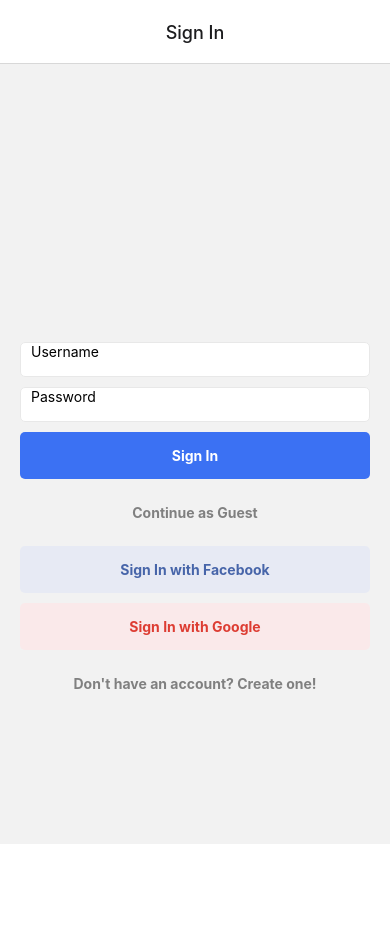
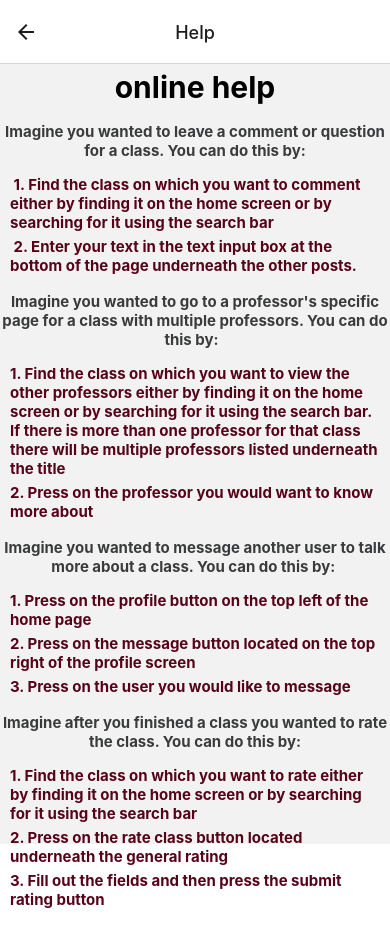
Before and after one commit to I-Dont-Want-An-F/client, a React Native app: screen /Help in a window 390 px wide. Before the commit the page ends 844 px from the top, so only its background shows below. Built offline with nearby package versions, Linux system fonts and the light colour scheme; grey boxes are pictures that could not be loaded.

Commit message:
added online help

```diff
--- a/App.js
+++ b/App.js
@@ -1,6 +1,6 @@
 import 'react-native-gesture-handler';
 import { React } from 'react';
-import { NavigationContainer } from '@react-navigation/native';
+import { NavigationContainer,View } from '@react-navigation/native';
 import { createNativeStackNavigator } from '@react-navigation/native-stack';
 import HomeScreen from './screens/HomeScreen';
 import SearchScreen from './screens/SearchScreen';
@@ -13,6 +13,7 @@ import SignInScreen from './screens/SignInScreen';
 import PostScreen from './screens/PostScreen';
 import SignUpScreen from './screens/SignUpScreen/SignUpScreen';
 import RateScreen from './screens/RateScreen';
+import OnlineHelp from './screens/OnlineHelp';
 import { Button, StyleSheet } from 'react-native';
 
 const Stack = createNativeStackNavigator();
@@ -27,13 +28,17 @@ export default function App() {
                 <Stack.Screen name='Home' component={HomeScreen}
                     options={({ navigation }) => ({
                         headerRight: () => (<Button color='#98AFC7' title='search' onPress={() => (navigation.navigate('Search'))} />),
-                        headerLeft: () => (<Button color='#98AFC7' title="👤" onPress={() => (navigation.navigate('Profile'))} />)
+                        headerLeft: () => (
+                        <Button color='#98AFC7' title="👤" onPress={() => (navigation.navigate('Profile'))} />
+                        ),
+
                     })} />
                 <Stack.Screen name='Post' component={PostScreen}
                     options={({ navigation }) => ({
                         headerRight: () => (
                             <Button color='#98AFC7' title='Messages' onPress={() => (navigation.navigate('Contacts'))} />)
                     })} />
+                <Stack.Screen name='Help' component={OnlineHelp}/>
                 <Stack.Screen name='Details' component={DetailScreen} />
                 <Stack.Screen name='SubDetails' component={SubDetailsScreen} />
                 <Stack.Screen name='Search' component={SearchScreen} />
@@ -44,6 +49,7 @@ export default function App() {
                     options={({ navigation }) => ({
                         headerRight: () => (
                             <Button color='#98AFC7' title='Messages' onPress={() => (navigation.navigate('Contacts'))} />)
+
                     })} />
             </Stack.Navigator>
         </NavigationContainer>
--- /dev/null
+++ b/screens/OnlineHelp.js
@@ -0,0 +1,68 @@
+//created by Dylan, creates the online help page
+import { React, useEffect, useState } from 'react';
+import { View, Text, TouchableOpacity, FlatList, ActivityIndicator, ScrollView } from 'react-native';
+import { GlobalStyles } from '../shared/GlobalStyles';
+
+
+//creates the online help page
+export default function OnlineHelp({ navigation }) {
+    return (
+        <View>
+            <ScrollView>
+                {/* create a post */}
+                <Text style={GlobalStyles.titleBig}> online help </Text>
+                <Text> </Text>
+                <Text style={GlobalStyles.titleSmall2}>Imagine you wanted to leave a comment or question for a class. You can do this by:</Text>
+                <Text style={GlobalStyles.textSmall}> 1. Find the class on which you want to comment either by finding it on the home screen or by searching for it using the search bar</Text>
+                <Text style={GlobalStyles.textSmall}> 2. Enter your text in the text input box at the bottom of the page underneath the other posts.</Text>
+
+                {/* professor specif page */}
+                <Text> </Text>
+                <Text style={GlobalStyles.titleSmall2}>
+                    Imagine you wanted to go to a professor's specific page for a class with multiple professors. You can do this by:  </Text>
+                <Text style={GlobalStyles.textSmall}>
+                    1. Find the class on which you want to view the other professors either by finding it on the home screen or by searching for it using the search bar. If there is more than one professor for that class there will be multiple professors listed underneath the title
+                </Text>
+                <Text style={GlobalStyles.textSmall}>
+                    2. Press on the professor you would want to know more about </Text>
+
+                {/* message another user  */}
+                <Text> </Text>
+                <Text style={GlobalStyles.titleSmall2}>
+                    Imagine you wanted to message another user to talk more about a class. You can do this by: </Text>
+                <Text style={GlobalStyles.textSmall}>
+                    1. Press on the profile button on the top left of the home page</Text>
+
+                <Text style={GlobalStyles.textSmall}>
+                    2. Press on the message button located on the top right of the profile screen </Text>
+
+                <Text style={GlobalStyles.textSmall}>
+                    3. Press on the user you would like to message </Text>
+
+                {/* rate a class */}
+                <Text> </Text>
+
+                <Text style={GlobalStyles.titleSmall2}>
+                    Imagine after you finished a class you wanted to rate the class. You can do this by:</Text>
+
+                <Text style={GlobalStyles.textSmall}>
+                    1. Find the class on which you want to rate either by finding it on the home screen or by searching for it using the search bar </Text>
+                <Text style={GlobalStyles.textSmall}>
+                    2. Press on the rate class button located underneath the general rating
+
+                </Text>
+                <Text style={GlobalStyles.textSmall}>
+                    3. Fill out the fields and then press the submit rating button
+                </Text>
+                <Text> </Text>
+
+            </ScrollView>
+        </View>
+
+
+
+
+
+
+    )
+}
--- a/screens/ProfileScreen.js
+++ b/screens/ProfileScreen.js
@@ -1,5 +1,5 @@
 import React, { useEffect, useState } from 'react';
-import { ScrollView, View, Text, FlatList, TouchableOpacity, Image, StyleSheet } from 'react-native';
+import { ScrollView, View, Text, FlatList, TouchableOpacity, Image, StyleSheet,Button } from 'react-native';
 import { GlobalStyles } from '../shared/GlobalStyles';
 import { getLocalData } from '../shared/LocalStorage';
 import { URL } from '../shared/URL';
@@ -18,7 +18,7 @@ export default function ProfileScreen({ navigation }) {
 
   const getTaking = async () => {
     try {
-      const response = await fetch(URL + '/classtake/abc12')
+      const response = await fetch(URL + '/classtake/'+username)
       const json = await response.json();
       setTaking(json);
     } catch (error) {
@@ -28,7 +28,7 @@ export default function ProfileScreen({ navigation }) {
 
   const getTaken = async () => {
     try {
-      const response = await fetch(URL + '/classtook/abc12')
+      const response = await fetch(URL + '/classtook/'+username)
       const json = await response.json();
       setTaken(json);
     } catch (error) {
@@ -48,15 +48,18 @@ export default function ProfileScreen({ navigation }) {
   if (username == '' || username == null || username === undefined) {
     return (
       <View>
-        <Text>You Need To Be Signed In To Visit The Profile Screen!</Text>
+        <Button title='help' onPress={()=> navigation.navigate('Help')}/>
+        <Text style={GlobalStyles.textBig}>You Need To Be Signed In To Visit The Profile Screen!</Text>
         <TouchableOpacity onPress={() => navigation.navigate('Sign In')}>
-          <Text>Sign In</Text>
+          <Text style={GlobalStyles.textSmall2}>Sign In</Text>
         </TouchableOpacity>
       </View>)
   }
 
   return (
     <View styles={styles.container} backgroundColor='#800000'>
+      <Button title='logout' onPress={()=> setUsername("")}/>
+      <Button title='help' onPress={()=> navigation.navigate('Help')}/>
       <Image
         source={require('../assets/Profile_Pic0.webp')}
         style={GlobalStyles.UserPic}
```
